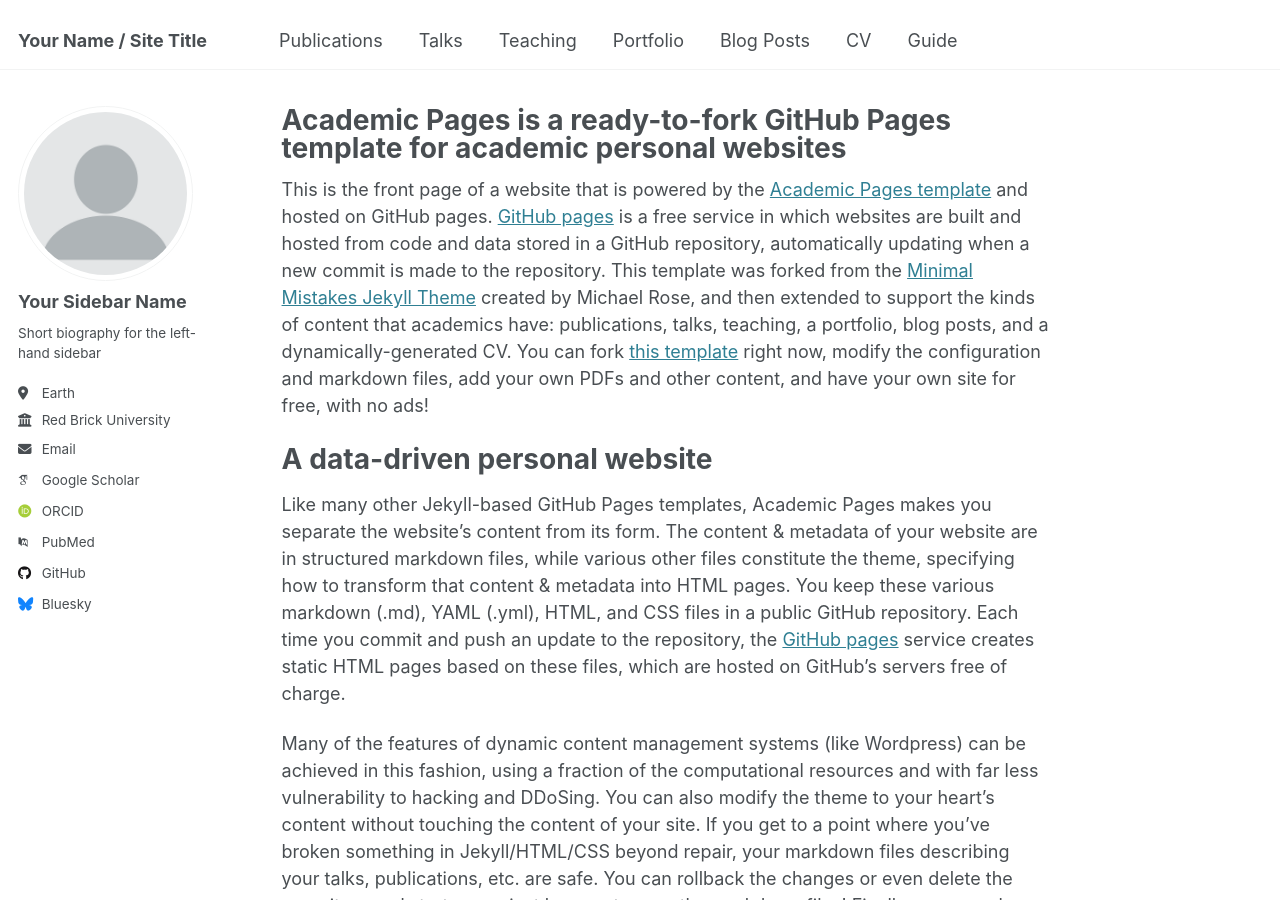
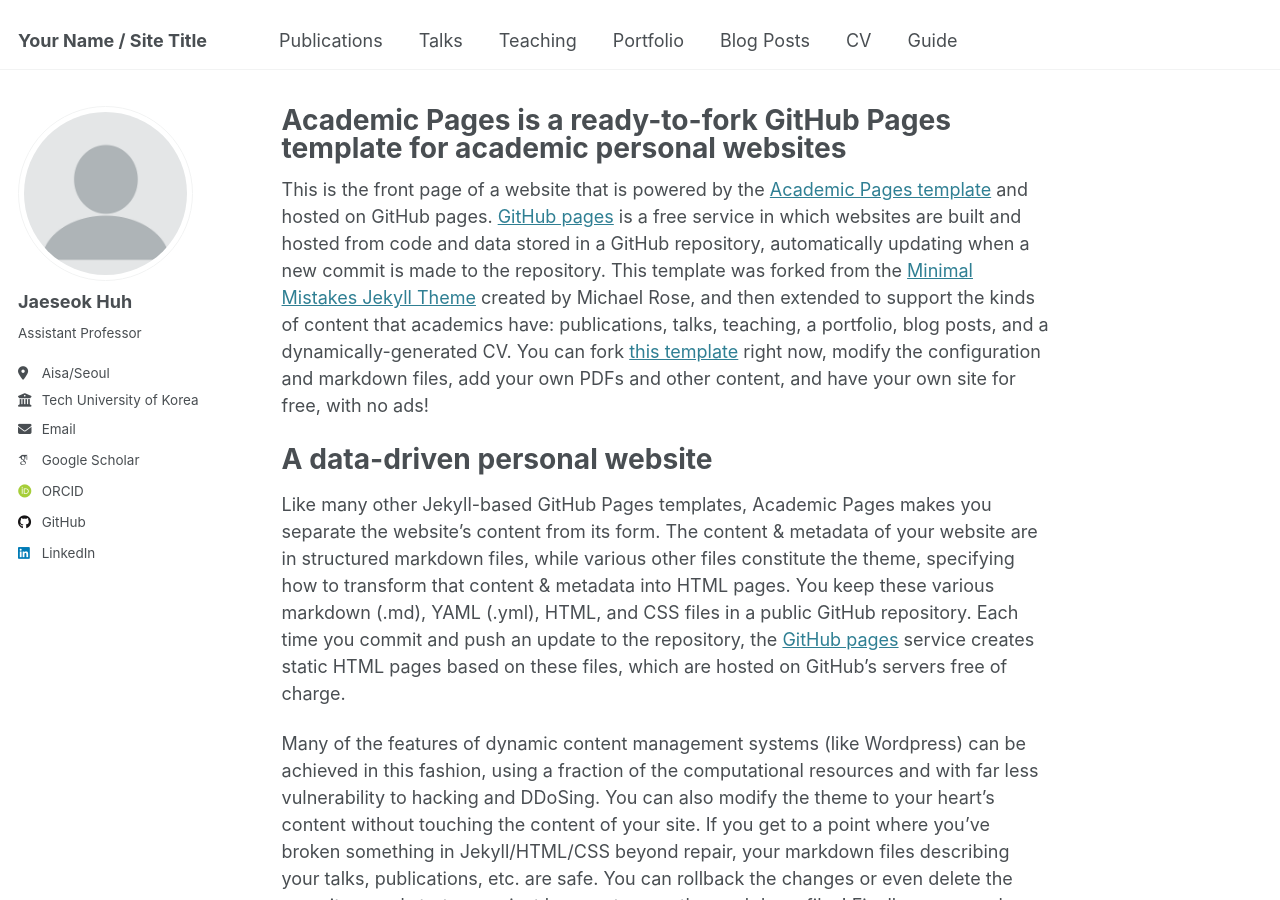
Before and after one commit to LaonHJS/laonhjs.github.io, a Jekyll site: the page built from _pages/about.md, in a window 1280 px wide and 900 px high. Built offline with Jekyll 4.4.1, drawn with Linux system fonts in a browser that asks for light colours; some web fonts are replaced.

Commit message:
Update _config.yml

```diff
--- a/_config.yml
+++ b/_config.yml
@@ -23,21 +23,20 @@ repository               : "academicpages/academicpages.github.io"
 author:
   # Biographic information
   avatar           : "profile.png"
-  name             : "Your Sidebar Name"
+  name             : "Jaeseok Huh"
   pronouns         : # example: "she/her"
-  bio              : "Short biography for the left-hand sidebar"
-  location         : "Earth"
-  employer         : "Red Brick University"
+  bio              : "Assistant Professor"
+  location         : "Aisa/Seoul"
+  employer         : "Tech University of Korea"
   uri              : # URL
-  email            : "none@example.org"
+  email            : "jshuh@tukorea.ac.kr"
 
   # Academic websites
   arxiv            : # URL - Update with the correct link to your profile
-  googlescholar    : "https://scholar.google.com/citations?user=PS_CX0AAAAAJ"
+  googlescholar    : "https://scholar.google.com/citations?user=0Xzd2f8AAAAJ&hl=ko"
   impactstory      : # URL
-  orcid            : "http://orcid.org/yourorcidurl"
+  orcid            : "https://orcid.org/0000-0003-0055-919X"
   semantic         : # URL
-  pubmed           : "https://www.ncbi.nlm.nih.gov/pubmed/?term=john+snow"
   researchgate     : # URL
   scopus           : # URL
 
@@ -45,12 +44,12 @@ author:
   bitbucket        : # Username - Update with your username on the site
   codepen          : # Username
   dribbble         : # Username
-  github           : "academicpages"
+  github           : "https://github.com/LaonHJS"
   kaggle           : # Username
   stackoverflow    : # User number or user number and name (i.e., use "1" or "1/jeff-atwood")
 
   # Social media
-  bluesky          : "bsky.app" # Replace this with you Bluesky username
+  bluesky          : # Username
   facebook         : # Username
   flickr           : # Username
   foursquare       : # Username
@@ -59,7 +58,7 @@ author:
   keybase          : # Username
   instagram        : # Username
   lastfm           : # Username
-  linkedin         : # Username
+  linkedin         : "https://www.linkedin.com/in/jaeseok-huh-556ab2126/"
   mastodon         : # URL
   medium           : # URL
   pinterest        : # Username
```
